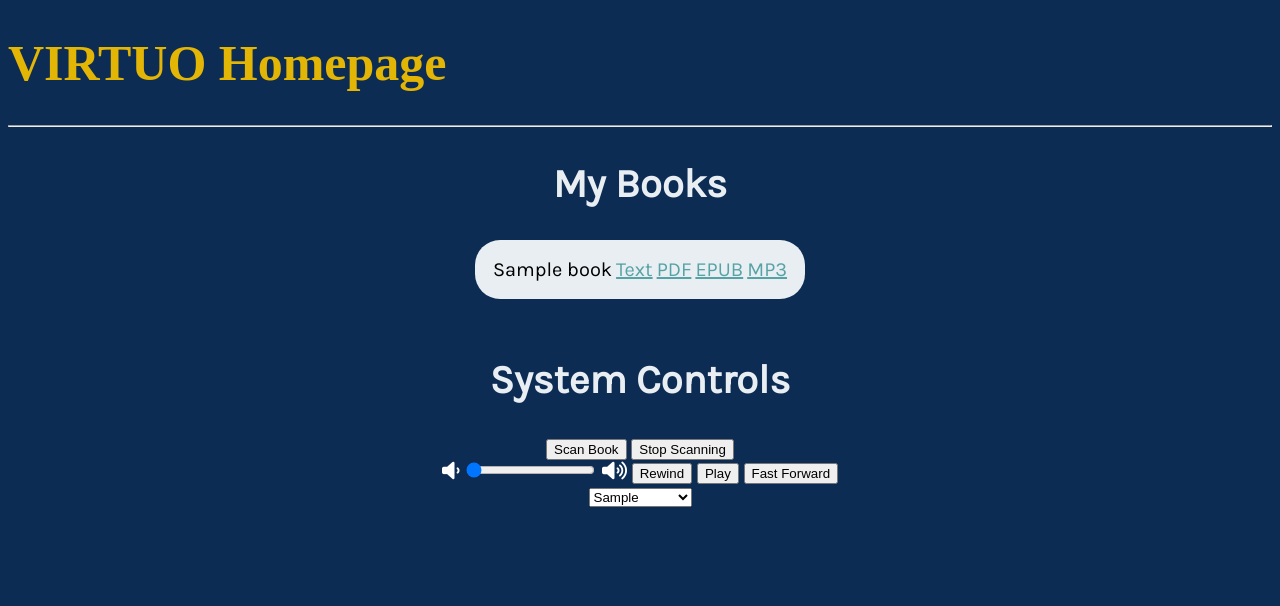
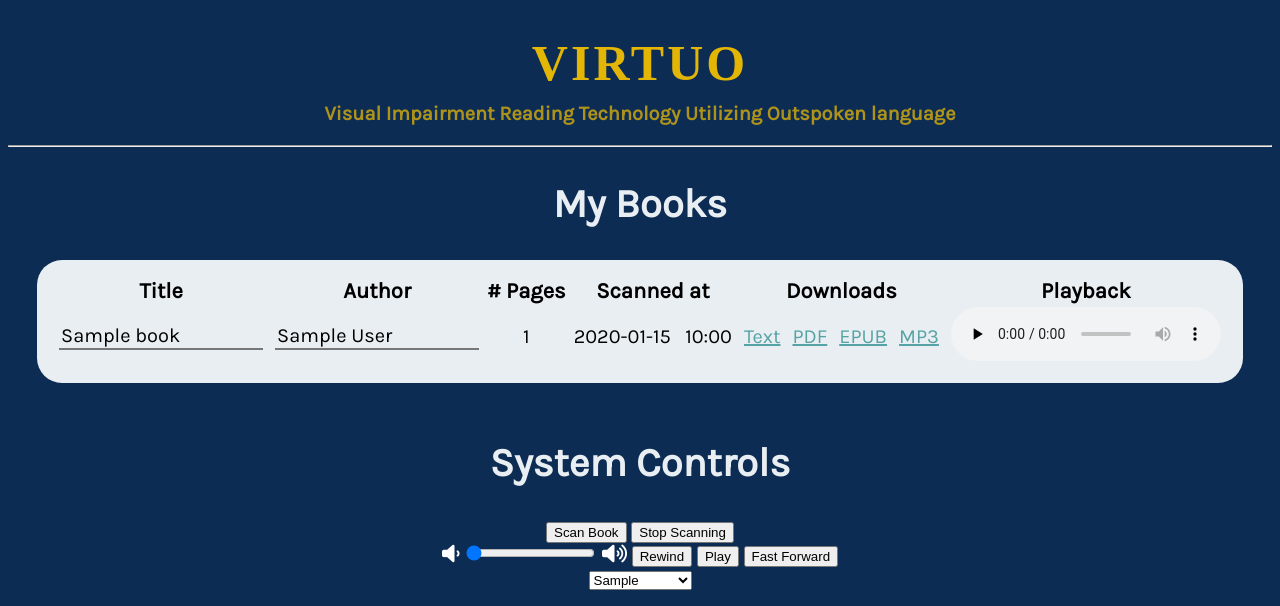
Before and after one commit to as-ed/VIRTUO, a Flask app: template src/templates/home.html in a window 1280 px wide. Shown: the top 606 px of the page. Run offline with Flask 2, Linux system fonts and the light colour scheme; the template is opened without the code that fills it: most values are stand-ins (such as "Sample title", 1, 10 or a date in 2020); data that the repository does not hold is empty; parts of the project's set-up code (start-up, migrations or seed data) failed here and were passed over; some web fonts are replaced.

Commit message:
improve book table

```diff
--- a/src/audio/audio_player.py
+++ b/src/audio/audio_player.py
@@ -53,7 +53,7 @@ class _AudioPlayer:
 		self._current_book = None
 
 	def raw_to_mp3(self, file: str) -> None:
-		ffmpeg.input(file, f="s16le", ar=_AudioPlayer._SAMPLE_RATE, ac=_AudioPlayer._CHANNELS).output(self._current_book[:-3] + "mp3.part", f="mp3").run(overwrite_output=True)
+		ffmpeg.input(file, f="s16le", ar=_AudioPlayer._SAMPLE_RATE, ac=_AudioPlayer._CHANNELS).output(file[:-3] + "mp3.part", f="mp3").run(overwrite_output=True)
 		shutil.move(file[:-3] + "mp3.part", file[:-3] + "mp3")
 
 	def rewind(self) -> None:
--- a/src/controller.py
+++ b/src/controller.py
@@ -34,6 +34,9 @@ def scan(play_audio: bool = False) -> bool:
 			cameras = (Camera.left, Camera.right)
 			last_sentence = ""
 			metadata_dict = {"scan_time": datetime.timestamp(datetime.now()), "pages": 0}
+			metadata.seek(0)
+			json.dump(metadata_dict, metadata)
+			metadata.flush()
 
 			while not _stop_scan_event.is_set():
 				# OCR
@@ -117,6 +120,23 @@ def get_current_voice() -> str:
 	return settings["voice"] if "voice" in settings else CFG["audio"]["voices"][0]["name"]
 
 
+def set_book_attribute(book, attribute, value) -> bool:
+	if not os.path.isdir(os.path.join(CFG["book_location"], book)):
+		return False
+
+	path = os.path.join(CFG["book_location"], book, "metadata.json")
+
+	with open(path) as f:
+		metadata = json.load(f)
+
+	metadata[attribute] = value
+
+	with open(path, "w") as f:
+		json.dump(metadata, f)
+
+	return True
+
+
 def set_voice(voice: str) -> bool:
 	if voice in [v["name"] for v in CFG["audio"]["voices"]]:
 		tts.set_voice(_get_voice_index(voice))
--- a/src/server.py
+++ b/src/server.py
@@ -1,3 +1,6 @@
+from datetime import datetime
+import json
+from json import JSONDecodeError
 import os
 from typing import Union, Tuple
 
@@ -21,7 +24,31 @@ def home() -> str:
 	voices = cont.get_voices()
 	current_voice = cont.get_current_voice()
 	voices.remove(current_voice)
-	return render_template("home.html", books=os.listdir(CFG["book_location"]), voices=voices, currVoice=current_voice)
+
+	# load metadata of all books
+	books = []
+	for book_dir in os.scandir(CFG["book_location"]):
+		if not book_dir.is_dir():
+			continue
+
+		book = {"id": book_dir.name}
+
+		with open(os.path.join(book_dir.path, "metadata.json")) as f:
+			try:
+				metadata = json.load(f)
+			except JSONDecodeError:
+				continue
+
+			book["title"] = metadata["title"] if "title" in metadata else ""
+			book["author"] = metadata["author"] if "author" in metadata else ""
+			book["time"] = datetime.fromtimestamp(metadata["scan_time"])
+			book["pages"] = metadata["pages"]
+
+		books.append(book)
+
+	books.sort(key=lambda b: b["time"], reverse=True)
+
+	return render_template("home.html", books=books, voices=voices, currVoice=current_voice)
 
 
 @server.get("/books/<book>/book.txt")
@@ -47,7 +74,17 @@ def download_epub(book) -> Response:
 @server.route("/books/<book>/book.mp3")
 def download_mp3(book) -> Response:
 	conv.create_mp3(_get_path(book))
-	return send_from_directory(_get_path(book), "/book.mp3")
+	return send_from_directory(_get_path(book), "book.mp3")
+
+
+@server.post("/books/<book>/title")
+def set_title(book) -> Tuple[str, int]:
+	return ("", 200) if cont.set_book_attribute(book, "title", request.args["title"]) else ("", 400)
+
+
+@server.post("/books/<book>/author")
+def set_author(book) -> Tuple[str, int]:
+	return ("", 200) if cont.set_book_attribute(book, "author", request.args["author"]) else ("", 400)
 
 
 @server.route("/system/scan/start", methods=["GET", "POST"])
--- a/src/static/script.js
+++ b/src/static/script.js
@@ -38,3 +38,11 @@ function fastForward() {
 function rewind() {
 	fetch('system/rewind', {method: 'POST'})
 }
+
+function setTitle(book, elem) {
+	fetch(`books/${book}/title?title=${elem.value}`, {method: "POST"})
+}
+
+function setAuthor(book, elem) {
+	fetch(`books/${book}/author?author=${elem.value}`, {method: "POST"})
+}
--- a/src/static/style.css
+++ b/src/static/style.css
@@ -11,8 +11,16 @@ body {
 h1 {
 	font-family: 'Source Serif Pro', serif;
 	color: #E3B505;
-  text-align: left;
+	text-align: center;
 	font-size: 50px;
+	margin-bottom: 10px;
+	letter-spacing: 3px;
+}
+
+.subtitle {
+	color: rgb(227, 181, 5, 0.75);
+	margin: 10px 0 20px 0;
+	font-size: 20px;
 }
 
 table {
@@ -21,6 +29,26 @@ table {
 	margin-right: auto;
 	border-radius: 25px;
 	padding: 15px;
+}
+
+td {
+	padding: 0 5px 0 5px;
+}
+
+thead {
+	font-size: 22px;
+	font-weight: bold;
+}
+
+input.metadata {
+	background: none;
+	border-top: none;
+	border-left: none;
+	border-right: none;
+	border-bottom: solid #777 2px;
+	font-family: 'Karla', sans-serif;
+	font-size: 20px;
+	width: 200px;
 }
 
 a:visited, a {
@@ -35,3 +63,13 @@ a:hover {
 	color: #E8EEF2;
 	font-size: 40px;
 }
+
+audio {
+	width: 270px;
+}
+
+@media only screen and (max-width: 768px) {
+	.subtitle {
+		display: none;
+	}
+}
--- a/src/templates/home.html
+++ b/src/templates/home.html
@@ -4,28 +4,45 @@
 		<title>VIRTUO - home</title>
 		<meta charset="UTF-8">
 		<meta name="viewport" content="width=device-width, initial-scale=1">
-    <script src="./static/script.js"></script>
-    <link href="./static/style.css" rel="stylesheet">
+		<script src="static/script.js"></script>
+		<link href="static/style.css" rel="stylesheet">
 		<link rel="preconnect" href="https://fonts.googleapis.com">
 		<link rel="preconnect" href="https://fonts.gstatic.com" crossorigin>
 		<link href="https://fonts.googleapis.com/css2?family=Karla&family=Source+Serif+Pro&display=swap" rel="stylesheet">
-    <link rel="stylesheet" href="https://cdnjs.cloudflare.com/ajax/libs/font-awesome/6.0.0/css/all.min.css" integrity="sha512-9usAa10IRO0HhonpyAIVpjrylPvoDwiPUiKdWk5t3PyolY1cOd4DSE0Ga+ri4AuTroPR5aQvXU9xC6qOPnzFeg==" crossorigin="anonymous" referrerpolicy="no-referrer" />
+		<link rel="stylesheet" href="https://cdnjs.cloudflare.com/ajax/libs/font-awesome/6.0.0/css/all.min.css" integrity="sha512-9usAa10IRO0HhonpyAIVpjrylPvoDwiPUiKdWk5t3PyolY1cOd4DSE0Ga+ri4AuTroPR5aQvXU9xC6qOPnzFeg==" crossorigin="anonymous" referrerpolicy="no-referrer">
 	</head>
 	<body onload="getVolume()">
-    <h1>VIRTUO Homepage</h1>
+		<h1>VIRTUO</h1>
+		<h4 class="subtitle">Visual Impairment Reading Technology Utilizing Outspoken language</h4>
 		<hr>
 		{% if books|length > 0 %}
 		<h2 class="heading">My Books</h2>
 		<table>
+			<thead>
+				<tr>
+					<th>Title</th>
+					<th>Author</th>
+					<th># Pages</th>
+					<th>Scanned at</th>
+					<th colspan="4">Downloads</th>
+					<th>Playback</th>
+				</tr>
+			</thead>
+			<tbody>
 			{% for book in books %}
 				<tr>
-          <td> {{book}} </td>
-          <td><a href="books/{{book}}/book.txt" target="_blank">Text</a></td>
-          <td><a href="books/{{book}}/book.pdf" target="_blank">PDF</a></td>
-          <td><a href="books/{{book}}/book.epub" target="_blank">EPUB</a></td>
-          <td><a href="books/{{book}}/book.mp3" target="_blank">MP3</a></td>
+					<td><input type="text" class="metadata" id="title_{{book["id"]}}" value="{{book["title"]}}" placeholder="Enter title" oninput="setTitle('{{book["id"]}}', this)"></td>
+					<td><input type="text" class="metadata" id="author_{{book["id"]}}" value="{{book["author"]}}" placeholder="Enter author" oninput="setAuthor('{{book["id"]}}', this)"></td>
+					<td>{{book["pages"]}}</td>
+					<td>{{book["time"].strftime("%Y-%m-%d\u00a0\u00a0\u00a0%H:%M")}}</td>
+					<td><a href="books/{{book["id"]}}/book.txt" target="_blank" download>Text</a></td>
+					<td><a href="books/{{book["id"]}}/book.pdf" target="_blank">PDF</a></td>
+					<td><a href="books/{{book["id"]}}/book.epub" target="_blank">EPUB</a></td>
+					<td><a href="books/{{book["id"]}}/book.mp3" target="_blank" download>MP3</a></td>
+					<td><audio controls preload="none" src="books/{{book["id"]}}/book.mp3"></audio></td>
 				</tr>
 			{% endfor %}
+			</tbody>
 		</table>
 		{% endif %}
 
@@ -50,6 +67,5 @@
 				<option selected value="{{currVoice}}"> {{currVoice}} </option>
 			</select>
 		</div>
-
 	</body>
 </html>
--- a/src/virtuo.py
+++ b/src/virtuo.py
@@ -5,7 +5,7 @@ from server import server
 
 
 if __name__ == "__main__":
-	restore_settings()
-	init_camera()
+	#restore_settings()
+	#init_camera()
 	# TODO start listening for button presses
 	server.run(host=CFG["web"]["host"], port=CFG["web"]["port"], debug=CFG["web"]["host"] == "localhost")
```
Also changed, not shown: src/audio/tts.py (+5 -2 lines), src/file_converter.py (+9 -6 lines). Lines whose indentation alone changed are shown as unchanged.
